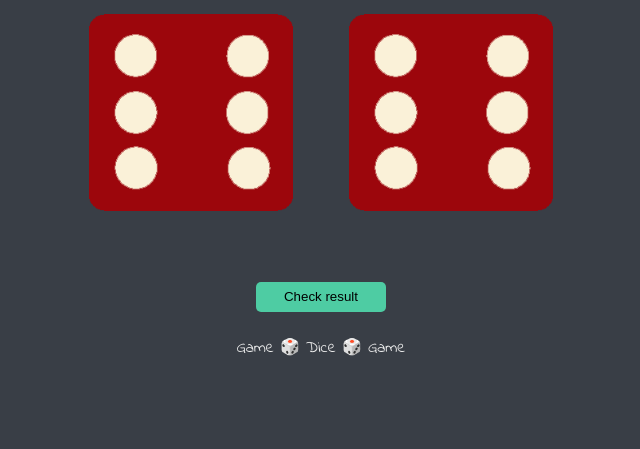
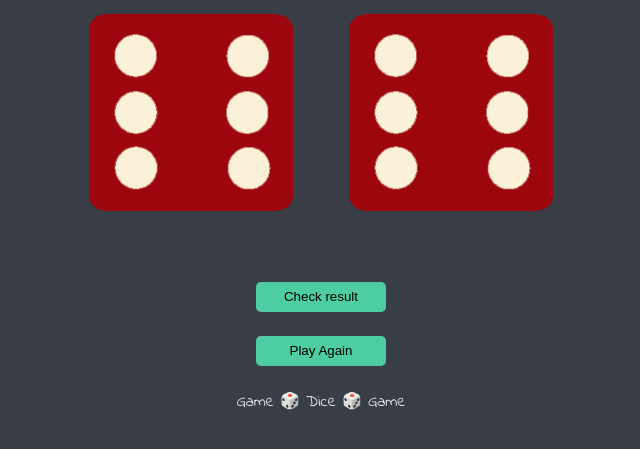
Before and after one commit to shaik16/DiceGame, a plain HTML site: page index.html in a window 1280 px wide. Shown: the part 321-770 px from the top of the page, without its empty margins (319-959 px from the left). Drawn offline with Linux system fonts and the light colour scheme.

Commit message:
Update index.html

```diff
--- a/index.html
+++ b/index.html
@@ -28,6 +28,7 @@
 
   <footer>
     <button class="btn btn-primary">Check result</button><br><br>
+    <button class="btn btn-primary">Play Again</button><br><br>
     Game 🎲 Dice 🎲 Game
     <script src="dice.js"></script>
   </footer>
```
